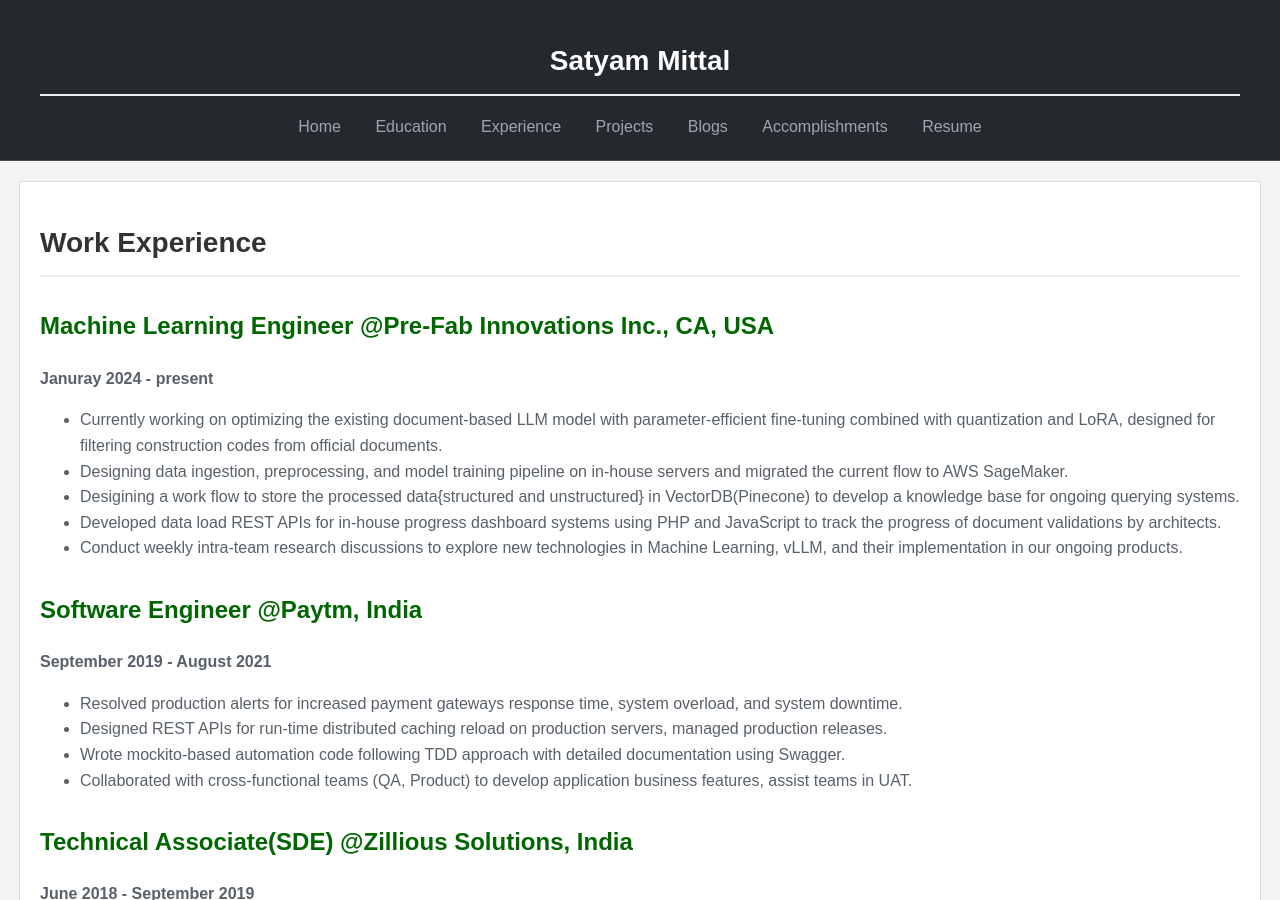
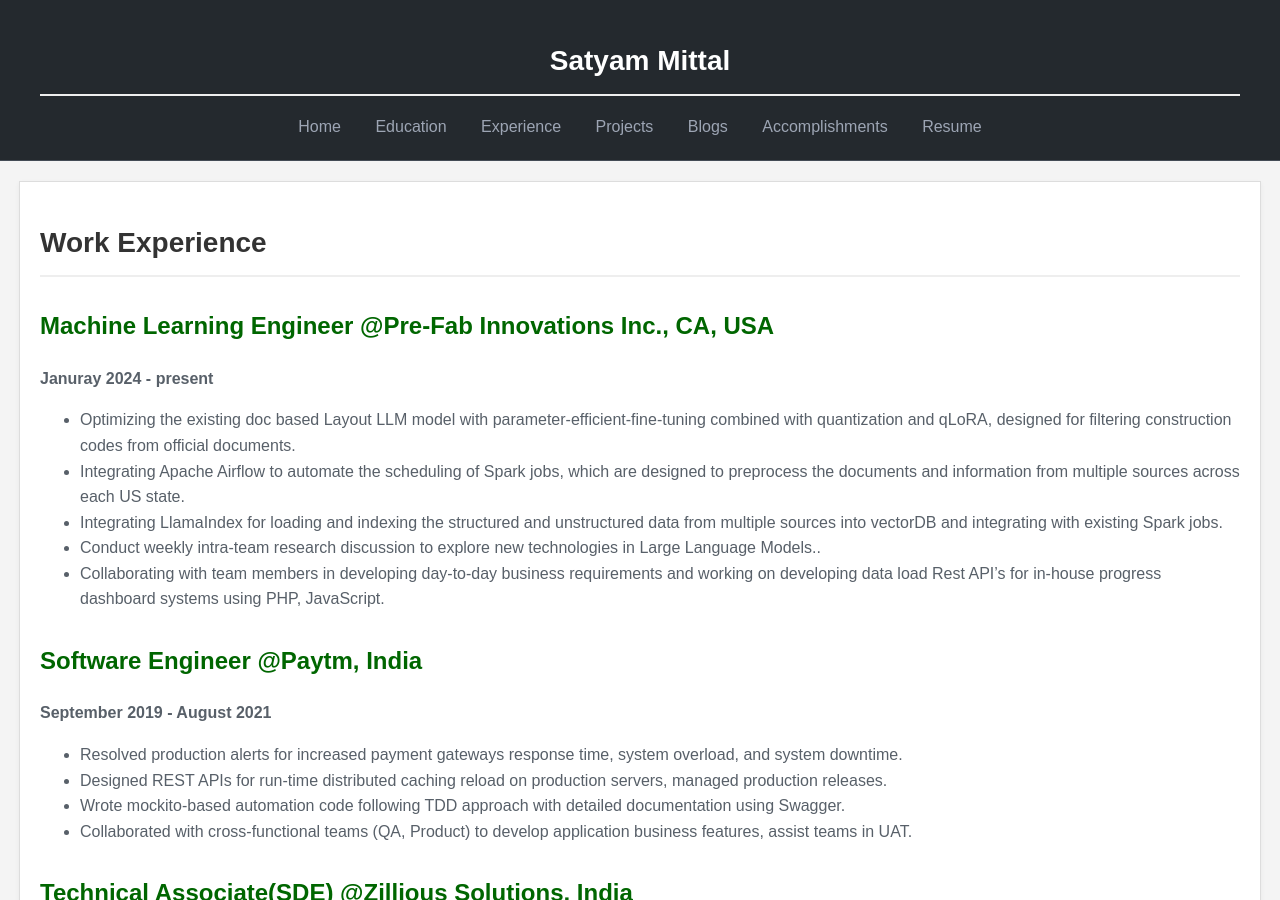
Before and after one commit to 05satyam/05satyam.github.io, a Jekyll site: the page built from experience.md, in a window 1280 px wide and 900 px high. Built offline with Jekyll 4.4.1, drawn with Linux system fonts in a browser that asks for light colours; some of the changed text lies outside the part shown.

Commit message:
Update experience.md

```diff
--- a/experience.md
+++ b/experience.md
@@ -8,12 +8,11 @@ title: Work Experience
 ## Machine Learning Engineer @Pre-Fab Innovations Inc., CA, USA
 **Januray 2024 - present**
 
-- Currently working on optimizing the existing document-based LLM model with parameter-efficient fine-tuning combined with quantization and LoRA, designed for filtering construction codes from official documents.
-- Designing data ingestion, preprocessing, and model training pipeline on in-house servers and migrated the current flow to AWS SageMaker.
-- Desigining a work flow to store the processed data{structured and unstructured} in VectorDB(Pinecone) to develop a knowledge base for
-  ongoing querying systems.
-- Developed data load REST APIs for in-house progress dashboard systems using PHP and JavaScript to track the progress of document validations by architects.
-- Conduct weekly intra-team research discussions to explore new technologies in Machine Learning, vLLM, and their implementation in our ongoing products.
+- Optimizing the existing doc based Layout LLM  model with parameter-efficient-fine-tuning combined with quantization and qLoRA, designed for filtering construction codes from official documents.
+- Integrating Apache Airflow to automate the scheduling of Spark jobs, which are designed to preprocess the documents and information from multiple sources across each US state.
+- Integrating LlamaIndex for loading and indexing the structured and unstructured data from multiple sources into vectorDB and integrating with existing Spark jobs.
+- Conduct weekly intra-team research discussion to explore new technologies in Large Language Models..
+- Collaborating with team members in developing day-to-day business requirements and working on developing data load Rest API’s for in-house progress dashboard systems using PHP, JavaScript.
 
 ## Software Engineer @Paytm, India
 **September 2019 - August 2021**
@@ -65,10 +64,12 @@ title: Work Experience
 - Git, Jira, NumPy, Scikit-Learn, REST APIs, IntelliJ, Jenkins, Docker
 
 #### Machine Learning
-- LLM's Fine Tuning-PEFT, Deep Learning Model Design, Prompt Engineering
-- Metaheuristic Search Algorithm Design, VectorDB, AWS, Sagemaker
-- ML-Pipeline, Huggingface-Libraries, Transformer Architecture, Model-Quantization
+- Deep Learning Model Design, Classification, Regression Models, Load-Train-Test-Deploy-Inference Pipeline, ETL Pipeline
+- ML Libraries : GBM, XGBoost, LightGBM, L1/L2 and Elastic Net regularization
+- LLM's Fine Tuning(PeFT- LoRA, qLoRA), Prompt Engineering
+- Metaheuristic Search Algorithm Design, VectorDB, AWS-Sagemaker
+- Huggingface-Libraries, Transformer Architecture, RAG Architecture
 
-#### Additional Skills
-- Data Structure, System Design, Object Oriented Programming (OOP)
+#### Software Engineering
+- Data Structure, System Design, Object Oriented Programming (OOP), SDLC, Agile Development, TDD
 - Analytical Skills, Problem Solving, Communication Skills
```
